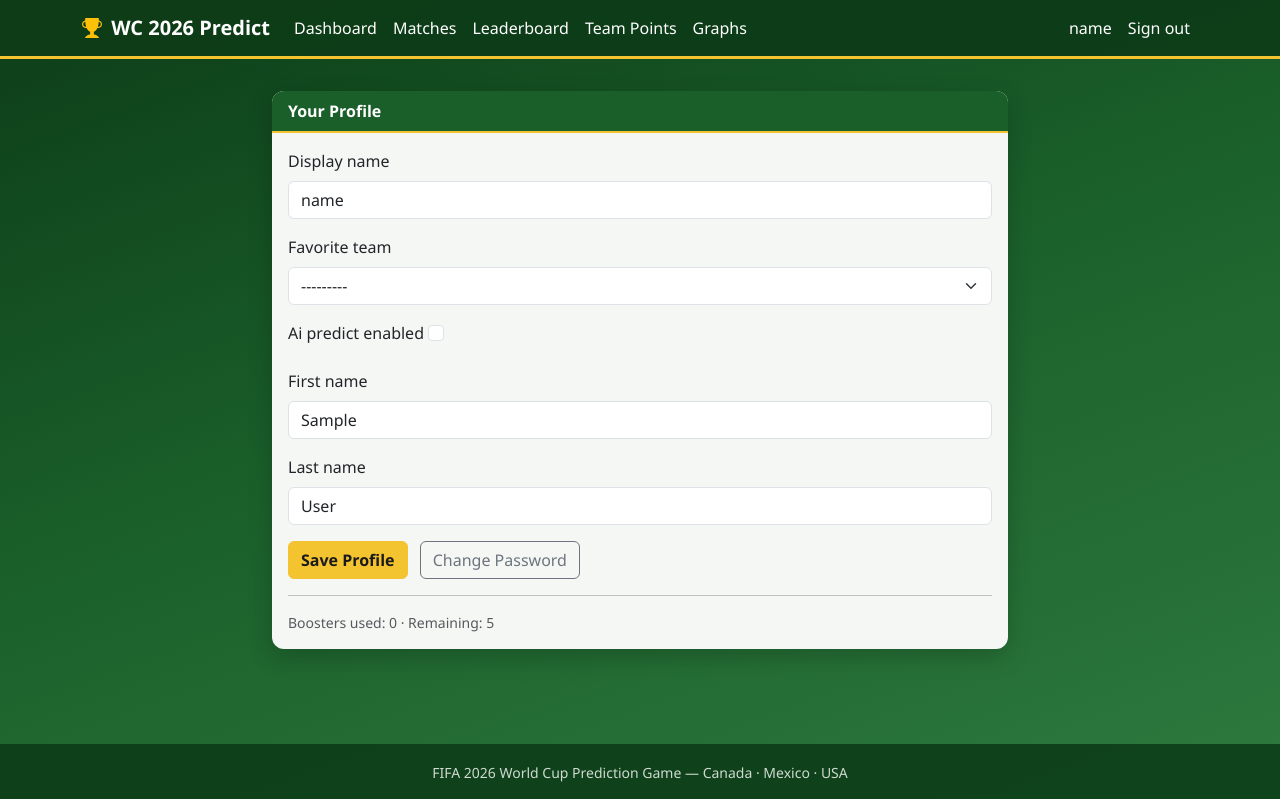
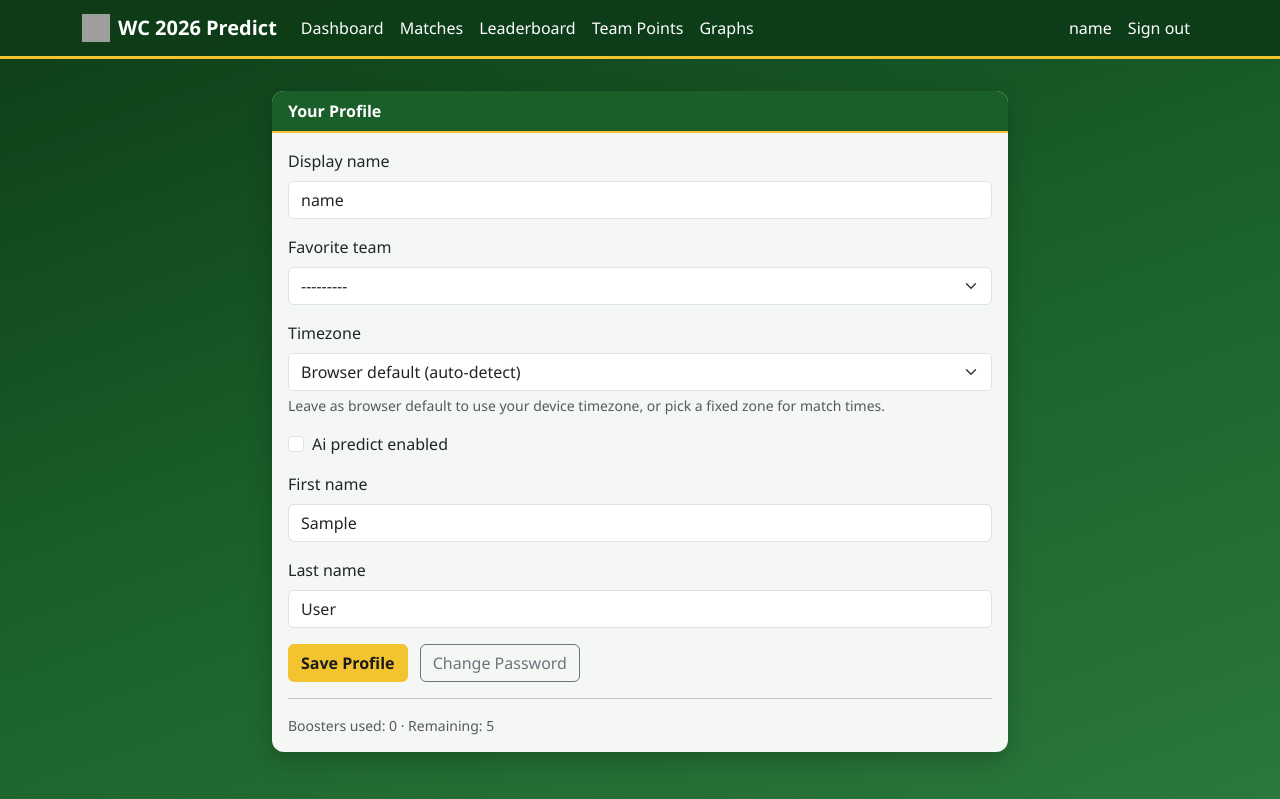
Before and after one commit to abhilash1985/PredictionGame, a Django app: page /profile/ in a window 1280 px wide. Shown: the top 799 px of the page. Run offline with Django 5.2, Linux system fonts and the light colour scheme; the visitor is signed in with stand-in values (Sample User, id 1); data that the repository does not hold is empty; parts of the project's set-up code (start-up, migrations or seed data) failed here and were passed over; grey boxes are pictures that could not be loaded.

Commit message:
Add user timezone preference and localized kickoff display.
Profile timezone selection, middleware activation, client-side IST-friendly formatting, and UTC datetime attributes for accurate conversion.

Co-authored-by: Cursor <cursoragent@cursor.com>

```diff
--- a/apps/accounts/forms.py
+++ b/apps/accounts/forms.py
@@ -6,6 +6,7 @@ from allauth.account.forms import SignupForm
 
 from apps.accounts.models import UserProfile
 from apps.accounts.profile_service import ensure_user_profile
+from apps.accounts.timezones import BROWSER_DEFAULT, is_valid_timezone, timezone_choices
 
 
 class SignupForm(SignupForm):
@@ -39,10 +40,17 @@ class SignupForm(SignupForm):
 class ProfileForm(forms.ModelForm):
     first_name = forms.CharField(max_length=150, required=False)
     last_name = forms.CharField(max_length=150, required=False)
+    timezone = forms.ChoiceField(
+        choices=[],
+        required=False,
+        label='Timezone',
+        help_text='Leave as browser default to use your device timezone, or pick a fixed zone for match times.',
+        widget=forms.Select(attrs={'class': 'form-select'}),
+    )
 
     class Meta:
         model = UserProfile
-        fields = ['display_name', 'favorite_team', 'ai_predict_enabled']
+        fields = ['display_name', 'favorite_team', 'timezone', 'ai_predict_enabled']
         widgets = {
             'display_name': forms.TextInput(attrs={'class': 'form-control'}),
             'favorite_team': forms.Select(attrs={'class': 'form-select'}),
@@ -54,6 +62,7 @@ class ProfileForm(forms.ModelForm):
             raise TypeError('ProfileForm requires a user keyword argument.')
         self.user = user
         super().__init__(*args, **kwargs)
+        self.fields['timezone'].choices = timezone_choices()
         self.fields['first_name'].widget.attrs.update({'class': 'form-control'})
         self.fields['last_name'].widget.attrs.update({'class': 'form-control'})
         self.fields['first_name'].initial = self.user.first_name
@@ -65,6 +74,12 @@ class ProfileForm(forms.ModelForm):
         if exists:
             raise ValidationError('This display name is already taken.')
         return display_name
+
+    def clean_timezone(self):
+        timezone_name = self.cleaned_data.get('timezone', BROWSER_DEFAULT)
+        if timezone_name and not is_valid_timezone(timezone_name):
+            raise ValidationError('Select a valid timezone.')
+        return timezone_name
 
     def save(self, commit=True):
         profile = super().save(commit=False)
--- a/apps/accounts/models.py
+++ b/apps/accounts/models.py
@@ -68,6 +68,7 @@ class UserProfile(models.Model):
     ai_predict_enabled = models.BooleanField(default=False)
     onboarding_completed = models.BooleanField(default=False)
     point_boosters_remaining = models.PositiveIntegerField(default=5)
+    timezone = models.CharField(max_length=63, blank=True, default='')
 
     class Meta:
         ordering = ['display_name']
--- /dev/null
+++ b/apps/accounts/timezone_middleware.py
@@ -0,0 +1,32 @@
+import zoneinfo
+
+from django.utils import timezone
+
+
+class UserTimezoneMiddleware:
+    """Activate profile timezone, else django_timezone cookie, else UTC."""
+
+    def __init__(self, get_response):
+        self.get_response = get_response
+
+    def __call__(self, request):
+        tzname = self._resolve_timezone(request)
+        if tzname:
+            try:
+                timezone.activate(zoneinfo.ZoneInfo(tzname))
+            except (zoneinfo.ZoneInfoNotFoundError, ValueError):
+                timezone.deactivate()
+        else:
+            timezone.deactivate()
+
+        response = self.get_response(request)
+        timezone.deactivate()
+        return response
+
+    def _resolve_timezone(self, request):
+        user = getattr(request, 'user', None)
+        if user is not None and user.is_authenticated:
+            profile = getattr(user, 'profile', None)
+            if profile and profile.timezone:
+                return profile.timezone
+        return request.COOKIES.get('django_timezone')
--- a/apps/accounts/views.py
+++ b/apps/accounts/views.py
@@ -6,6 +6,20 @@ from django.urls import reverse_lazy
 
 from apps.accounts.forms import OnboardingForm, ProfileForm
 from apps.accounts.profile_service import ensure_user_profile
+
+
+def _sync_timezone_cookie(response, profile):
+    if profile.timezone:
+        response.set_cookie(
+            'django_timezone',
+            profile.timezone,
+            max_age=31536000,
+            path='/',
+            samesite='Lax',
+        )
+    else:
+        response.delete_cookie('django_timezone', path='/')
+    return response
 
 
 @login_required
@@ -32,9 +46,10 @@ def profile_view(request):
     if request.method == 'POST':
         form = ProfileForm(request.POST, instance=profile, user=request.user)
         if form.is_valid():
-            form.save()
+            profile = form.save()
             messages.success(request, 'Profile updated.')
-            return redirect('profile')
+            response = redirect('profile')
+            return _sync_timezone_cookie(response, profile)
     else:
         form = ProfileForm(instance=profile, user=request.user)
 
--- a/config/settings.py
+++ b/config/settings.py
@@ -41,6 +41,7 @@ MIDDLEWARE = [
     'django.middleware.common.CommonMiddleware',
     'django.middleware.csrf.CsrfViewMiddleware',
     'django.contrib.auth.middleware.AuthenticationMiddleware',
+    'apps.accounts.timezone_middleware.UserTimezoneMiddleware',
     'django.contrib.messages.middleware.MessageMiddleware',
     'django.middleware.clickjacking.XFrameOptionsMiddleware',
     'allauth.account.middleware.AccountMiddleware',
--- /dev/null
+++ b/static/js/local_times.js
@@ -0,0 +1,140 @@
+(function () {
+  var savedTimezone = document.body.dataset.userTimezone || '';
+  var browserTimezone = Intl.DateTimeFormat().resolvedOptions().timeZone;
+  var activeTimezone = savedTimezone || browserTimezone;
+
+  var LOCALE_BY_TIMEZONE = {
+    'Asia/Kolkata': 'en-IN',
+    'Asia/Calcutta': 'en-IN',
+  };
+
+  var TIMEZONE_SHORT_LABELS = {
+    'Asia/Kolkata': 'IST',
+    'Asia/Calcutta': 'IST',
+    'America/New_York': 'ET',
+    'America/Chicago': 'CT',
+    'America/Denver': 'MT',
+    'America/Los_Angeles': 'PT',
+    'Europe/London': 'GMT',
+    'Europe/Paris': 'CET',
+    'Europe/Berlin': 'CET',
+    'Asia/Dubai': 'GST',
+    'Asia/Singapore': 'SGT',
+    'Asia/Tokyo': 'JST',
+    'Asia/Seoul': 'KST',
+    'Australia/Sydney': 'AEST',
+    'Pacific/Auckland': 'NZST',
+    'UTC': 'UTC',
+  };
+
+  if (!savedTimezone && browserTimezone) {
+    document.cookie = (
+      'django_timezone=' + encodeURIComponent(browserTimezone) +
+      ';path=/;max-age=31536000;SameSite=Lax'
+    );
+  }
+
+  function displayLocale() {
+    return LOCALE_BY_TIMEZONE[activeTimezone];
+  }
+
+  function localeOptions(extra) {
+    var options = Object.assign({}, extra || {});
+    if (activeTimezone) {
+      options.timeZone = activeTimezone;
+    }
+    return options;
+  }
+
+  function intlFormatter(extra) {
+    return new Intl.DateTimeFormat(displayLocale(), localeOptions(extra));
+  }
+
+  function timezoneAbbreviation(date) {
+    if (TIMEZONE_SHORT_LABELS[activeTimezone]) {
+      return TIMEZONE_SHORT_LABELS[activeTimezone];
+    }
+
+    var parts = intlFormatter({ timeZoneName: 'short' }).formatToParts(date);
+    var tzPart = parts.find(function (part) {
+      return part.type === 'timeZoneName';
+    });
+    return tzPart ? tzPart.value : '';
+  }
+
+  function formatMatchRow(date) {
+    var weekday = intlFormatter({ weekday: 'short' }).format(date);
+    var monthDay = intlFormatter({ month: 'short', day: 'numeric' }).format(date);
+    var time = intlFormatter({
+      hour: '2-digit',
+      minute: '2-digit',
+      hour12: false,
+    }).format(date);
+    var tz = timezoneAbbreviation(date);
+    return weekday + ', ' + monthDay + ' · ' + time + (tz ? ' ' + tz : '');
+  }
+
+  function formatDetail(date) {
+    var datePart = intlFormatter({
+      month: 'short',
+      day: 'numeric',
+      year: 'numeric',
+    }).format(date);
+    var time = intlFormatter({
+      hour: '2-digit',
+      minute: '2-digit',
+      hour12: false,
+    }).format(date);
+    var tz = timezoneAbbreviation(date);
+    return datePart + ' ' + time + (tz ? ' ' + tz : '');
+  }
+
+  var formatters = {
+    'match-row': formatMatchRow,
+    detail: formatDetail,
+  };
+
+  document.querySelectorAll('time.local-datetime').forEach(function (el) {
+    var iso = el.getAttribute('datetime');
+    if (!iso) {
+      return;
+    }
+    var date = new Date(iso);
+    if (isNaN(date.getTime())) {
+      return;
+    }
+    var formatKey = el.dataset.format || 'match-row';
+    var formatter = formatters[formatKey];
+    el.textContent = formatter ? formatter(date) : intlFormatter().format(date);
+    el.setAttribute('title', intlFormatter({ timeZoneName: 'long' }).format(date));
+  });
+
+  document.querySelectorAll('[data-timezone-label]').forEach(function (el) {
+    var tz = timezoneAbbreviation(new Date());
+    el.textContent = tz ? 'Kickoffs in ' + tz : 'Kickoffs in your local time';
+  });
+
+  document.querySelectorAll('[data-kickoff]').forEach(function (el) {
+    var kickoff = new Date(el.dataset.kickoff);
+    if (isNaN(kickoff.getTime())) {
+      return;
+    }
+
+    function tick() {
+      var now = new Date();
+      var diff = kickoff - now;
+      if (diff <= 0) {
+        el.textContent = 'Started';
+        el.classList.add('closed');
+        return;
+      }
+      var h = Math.floor(diff / 3600000);
+      var m = Math.floor((diff % 3600000) / 60000);
+      var s = Math.floor((diff % 60000) / 1000);
+      el.textContent = h + 'h ' + m + 'm ' + s + 's';
+    }
+
+    tick();
+    setInterval(tick, 1000);
+  });
+})();
--- a/templates/accounts/profile.html
+++ b/templates/accounts/profile.html
@@ -10,8 +10,16 @@
           {% csrf_token %}
           {% for field in form %}
             <div class="mb-3">
-              <label class="form-label">{{ field.label }}</label>
-              {{ field }}
+              {% if field.field.widget.input_type == 'checkbox' %}
+                <div class="form-check">
+                  {{ field }}
+                  <label class="form-check-label" for="{{ field.id_for_label }}">{{ field.label }}</label>
+                </div>
+              {% else %}
+                <label class="form-label" for="{{ field.id_for_label }}">{{ field.label }}</label>
+                {{ field }}
+              {% endif %}
+              {% if field.help_text %}<div class="form-text">{{ field.help_text }}</div>{% endif %}
               {% if field.errors %}<div class="text-danger small">{{ field.errors }}</div>{% endif %}
             </div>
           {% endfor %}
--- a/templates/base.html
+++ b/templates/base.html
@@ -5,16 +5,18 @@
   <meta charset="utf-8">
   <meta name="viewport" content="width=device-width, initial-scale=1">
   <title>{% block title %}FIFA 2026 Prediction Game{% endblock %}</title>
+  <link rel="icon" href="{% static 'images/fifa.png' %}" type="image/png">
   <link href="https://cdn.jsdelivr.net/npm/bootstrap@5.3.3/dist/css/bootstrap.min.css" rel="stylesheet">
   <link href="https://cdn.jsdelivr.net/npm/bootstrap-icons@1.11.3/font/bootstrap-icons.min.css" rel="stylesheet">
   <link href="{% static 'css/football.css' %}" rel="stylesheet">
   {% block extra_head %}{% endblock %}
 </head>
-<body class="d-flex flex-column min-vh-100">
+<body class="d-flex flex-column min-vh-100"{% if user.is_authenticated and user.profile.timezone %} data-user-timezone="{{ user.profile.timezone }}"{% endif %}>
   <nav class="navbar navbar-expand-lg site-navbar">
     <div class="container">
-      <a class="navbar-brand fw-bold" href="{% url 'landing' %}">
-        <i class="bi bi-trophy-fill text-warning me-1"></i> WC 2026 Predict
+      <a class="navbar-brand fw-bold d-flex align-items-center gap-2" href="{% url 'landing' %}">
+        <img src="{% static 'images/fifa.png' %}" alt="" class="navbar-fifa-icon" width="28" height="28">
+        WC 2026 Predict
       </a>
       <button class="navbar-toggler" type="button" data-bs-toggle="collapse" data-bs-target="#nav">
         <span class="navbar-toggler-icon"></span>
@@ -63,26 +65,7 @@
   </footer>
 
   <script src="https://cdn.jsdelivr.net/npm/bootstrap@5.3.3/dist/js/bootstrap.bundle.min.js"></script>
-  <script>
-    document.querySelectorAll('[data-kickoff]').forEach(function(el) {
-      var kickoff = new Date(el.dataset.kickoff);
-      function tick() {
-        var now = new Date();
-        var diff = kickoff - now;
-        if (diff <= 0) {
-          el.textContent = 'Started';
-          el.classList.add('closed');
-          return;
-        }
-        var h = Math.floor(diff / 3600000);
-        var m = Math.floor((diff % 3600000) / 60000);
-        var s = Math.floor((diff % 60000) / 1000);
-        el.textContent = h + 'h ' + m + 'm ' + s + 's';
-      }
-      tick();
-      setInterval(tick, 1000);
-    });
-  </script>
+  <script src="{% static 'js/local_times.js' %}"></script>
   {% block extra_js %}{% endblock %}
 </body>
 </html>
--- /dev/null
+++ b/templates/tournaments/partials/kickoff_local.html
@@ -0,0 +1,2 @@
+{% load tz %}
+<time class="local-datetime" datetime="{% timezone 'UTC' %}{{ kickoff_at|date:'c' }}{% endtimezone %}" data-format="{{ format|default:'match-row' }}">...</time>
```
Also changed, not shown: apps/accounts/tests.py (+12 -0 lines), apps/accounts/timezones.py (added, +84 -0 lines), apps/accounts/migrations/0002_add_profile_timezone.py (added).
